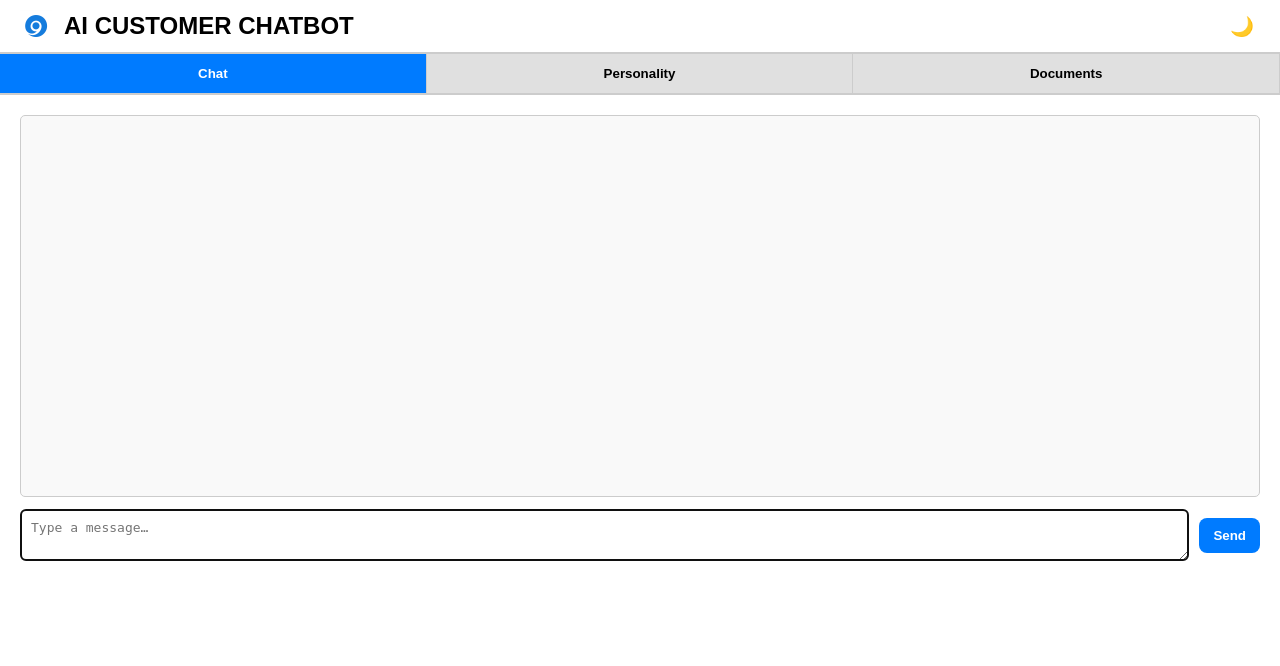
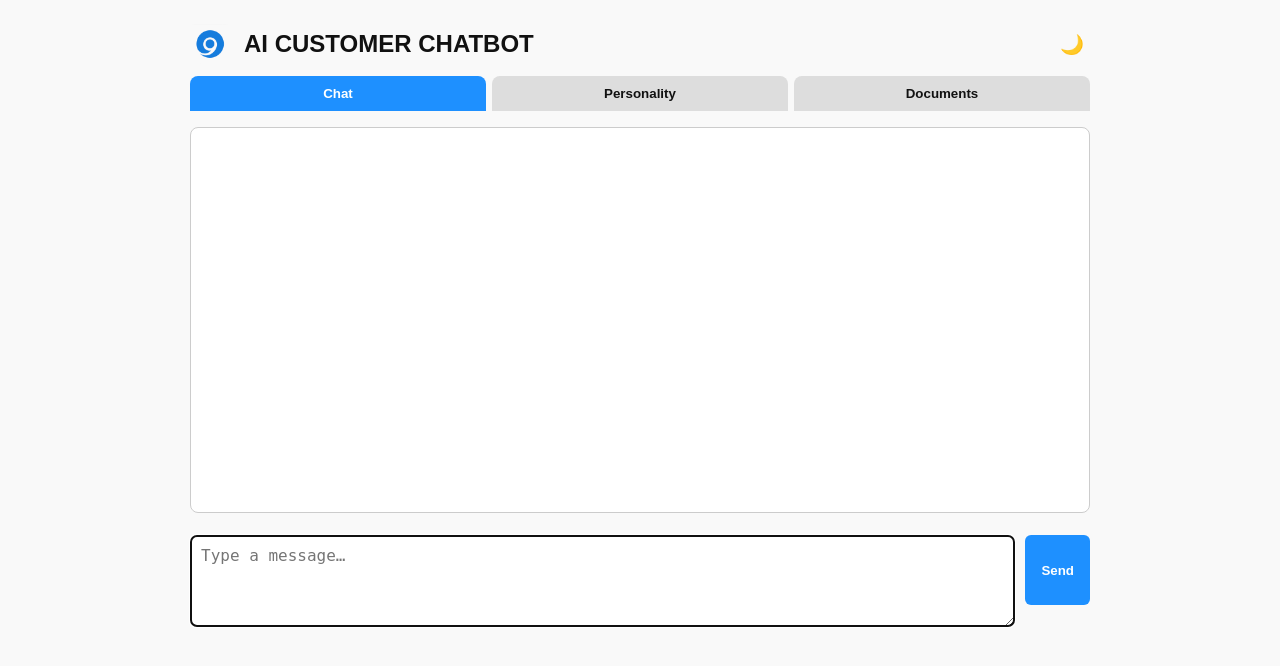
Before and after one commit to highred/ai-customer-chatbot, a Flask app: page / in a window 1280 px wide. Shown: the top 666 px of the page. Run offline with Flask 3, Linux system fonts and the light colour scheme.

Commit message:
Restore clean chatbot UI: layout, tabs, personas, docs, spinner, drag-drop

```diff
--- a/static/style.css
+++ b/static/style.css
@@ -1,59 +1,44 @@
-:root {
-  --light-bg: #ffffff;
-  --light-fg: #000000;
-  --light-tab: #e0e0e0;
-  --light-tab-active: #007bff;
-  --light-border: #ccc;
-
-  --dark-bg: #121212;
-  --dark-fg: #ffffff;
-  --dark-tab: #2a2a2a;
-  --dark-tab-active: #0055ff;
-  --dark-border: #444;
-}
-
 body {
-  font-family: Arial, sans-serif;
-  background-color: var(--light-bg);
-  color: var(--light-fg);
+  font-family: system-ui, sans-serif;
+  background: #f9f9f9;
+  color: #111;
   margin: 0;
-  padding: 0;
+  padding: 0 20px 40px;
+  max-width: 900px;
+  margin-inline: auto;
   transition: background 0.3s, color 0.3s;
 }
 
 body.dark {
-  background-color: var(--dark-bg);
-  color: var(--dark-fg);
+  background: #121212;
+  color: #eee;
 }
 
 #branding {
   display: flex;
   justify-content: space-between;
   align-items: center;
-  padding: 10px 20px;
-  border-bottom: 2px solid var(--light-border);
+  margin: 24px 0 12px;
 }
 
-body.dark #branding {
-  border-bottom: 2px solid var(--dark-border);
+.brand-left {
+  display: flex;
+  align-items: center;
+  gap: 12px;
 }
 
 #logo {
-  height: 32px;
-  margin-right: 10px;
+  height: 40px;
+  border-radius: 4px;
 }
 
 #headerTitle {
-  font-size: 1.5em;
+  font-size: 1.5rem;
   font-weight: bold;
   border: none;
-  background: none;
+  background: transparent;
+  color: inherit;
   outline: none;
-}
-
-#branding .brand-left {
-  display: flex;
-  align-items: center;
 }
 
 #modeBtn {
@@ -65,187 +50,122 @@ body.dark #branding {
 
 .tabs {
   display: flex;
-  margin: 0;
-  border-bottom: 2px solid var(--light-border);
-}
-
-body.dark .tabs {
-  border-bottom: 2px solid var(--dark-border);
+  gap: 6px;
+  margin-bottom: 16px;
 }
 
 .tabs button {
   flex: 1;
-  padding: 12px;
+  padding: 10px 12px;
   border: none;
-  background-color: var(--light-tab);
-  color: var(--light-fg);
+  background: #ddd;
+  color: #111;
   font-weight: bold;
+  border-radius: 8px 8px 0 0;
   cursor: pointer;
-  border-right: 1px solid var(--light-border);
-  transition: background 0.3s;
-}
-
-body.dark .tabs button {
-  background-color: var(--dark-tab);
-  color: var(--dark-fg);
-  border-right: 1px solid var(--dark-border);
 }
 
 .tabs button.active {
-  background-color: var(--light-tab-active);
+  background: dodgerblue;
   color: white;
 }
 
-body.dark .tabs button.active {
-  background-color: var(--dark-tab-active);
+.tabs button:hover:not(.active) {
+  background: #cbdfff;
 }
 
 .pane {
   display: none;
-  padding: 20px;
+  flex-direction: column;
+  gap: 12px;
 }
 
 .pane:not(.hidden) {
-  display: block;
+  display: flex;
 }
 
 .scrollable {
+  border: 1px solid #ccc;
+  border-radius: 8px;
+  padding: 12px;
   height: 360px;
   overflow-y: auto;
-  padding: 10px;
-  background-color: #f9f9f9;
-  border: 1px solid var(--light-border);
-  border-radius: 5px;
-  margin-bottom: 12px;
-}
-
-body.dark .scrollable {
-  background-color: #1e1e1e;
-  border: 1px solid var(--dark-border);
+  background: white;
+  font-size: 15px;
+  line-height: 1.6;
 }
 
 .chat-input {
   display: flex;
-  align-items: center;
   gap: 10px;
+  margin-top: 10px;
 }
 
-.chat-input textarea {
+#msg {
   flex: 1;
+  font-size: 1rem;
+  border-radius: 6px;
+  border: 1px solid #ccc;
   padding: 10px;
-  border: 1px solid var(--light-border);
-  border-radius: 5px;
   resize: vertical;
-  font-size: 1em;
+  height: 70px;
 }
 
-body.dark .chat-input textarea {
-  background-color: #1e1e1e;
+#send {
+  background: dodgerblue;
   color: white;
-  border: 1px solid var(--dark-border);
+  border: none;
+  padding: 10px 16px;
+  border-radius: 6px;
+  font-weight: bold;
+  height: 70px;
+  cursor: pointer;
 }
 
-.chat-input button {
-  background-color: #007bff;
-  color: white;
-  border: none;
-  padding: 10px 14px;
-  border-radius: 8px;
-  font-weight: bold;
-  cursor: pointer;
-  transition: background 0.2s;
-}
-
-.chat-input button:hover {
-  background-color: #0056cc;
+#send:hover {
+  background: #0066cc;
 }
 
 #spinner.animated-dots::after {
   content: "";
   display: inline-block;
-  animation: dots 1.2s steps(3, end) infinite;
+  width: 1.5em;
+  animation: dots 1.5s steps(4, end) infinite;
+  font-size: 1.5em;
   vertical-align: middle;
-  font-size: 24px;
 }
 
 @keyframes dots {
   0% { content: ""; }
-  33% { content: "."; }
-  66% { content: ".."; }
-  100% { content: "..."; }
+  25% { content: "."; }
+  50% { content: ".."; }
+  75% { content: "..."; }
+  100% { content: ""; }
 }
 
-/* Personality Admin Styles */
-.persona-list {
-  display: flex;
-  flex-direction: column;
-  gap: 12px;
-  margin-top: 15px;
+/* Documents */
+.drop-box {
+  border: 2px dashed #aaa;
+  border-radius: 10px;
+  padding: 20px;
+  text-align: center;
+  margin: 12px 0;
+  cursor: pointer;
+  background: #f8f8f8;
 }
 
-.persona-block {
-  background-color: #f1f1f1;
-  border-radius: 6px;
-  padding: 10px;
-  position: relative;
+.drop-box:hover {
+  background: #eef;
+  border-color: #77f;
 }
 
-body.dark .persona-block {
-  background-color: #2e2e2e;
+.drop-box.drag {
+  background: #e0e0ff;
+  border-color: #44f;
 }
 
-.persona-block textarea {
-  width: 100%;
-  height: 60px;
-  margin-top: 5px;
-  font-family: monospace;
-}
-
-.persona-block button {
-  margin-top: 6px;
-  margin-right: 6px;
-  background-color: #007bff;
-  color: white;
-  border: none;
-  padding: 6px 10px;
-  border-radius: 5px;
-  cursor: pointer;
-}
-
-.persona-block .delete {
-  background-color: #dc3545;
-}
-
-.persona-controls {
-  display: flex;
-  align-items: center;
-  gap: 16px;
-  margin-top: 20px;
-}
-
-/* Documents Upload */
-.doc-controls {
-  display: flex;
-  justify-content: space-between;
-  align-items: center;
-  flex-wrap: wrap;
-  gap: 12px;
-  margin-bottom: 12px;
-}
-
-.drop-box {
-  border: 2px dashed #aaa;
-  border-radius: 6px;
-  padding: 20px;
-  text-align: center;
-  cursor: pointer;
-  background-color: #fefefe;
-  margin-top: 10px;
-}
-
-.drop-box.drag-over {
-  background-color: #e6f7ff;
-  border-color: #007bff;
+.drop-box p {
+  margin: 4px 0;
 }
 
 .drop-box .sub {
--- a/templates/index.html
+++ b/templates/index.html
@@ -31,7 +31,6 @@
   </div>
 
   <div id="personalityPane" class="pane hidden">
-    <select id="personaSelector" style="display: none"></select>
     <div id="personaList" class="persona-list"></div>
     <div class="persona-controls">
       <button type="button" id="newPersona">New Persona</button>
@@ -58,10 +57,9 @@
     </div>
 
     <form id="faqForm">
-      <label>Upload docs (.txt, .pdf, .docx, .xls, .xlsx):</label>
       <div class="drop-box" id="dropBox">
         <p>📁 Drag & Drop files here or click to browse</p>
-        <p class="sub">Supported: .txt, .pdf, .docx, .xlsx</p>
+        <p class="sub">Supported: .txt, .pdf, .docx, .xls, .xlsx</p>
         <input type="file" id="faqFiles" name="files" multiple hidden />
       </div>
       <label>Chunk Size:
```
Also changed, not shown: other parts of static/style.css (+58 -27 lines), static/chat.js (+137 -152 lines).
